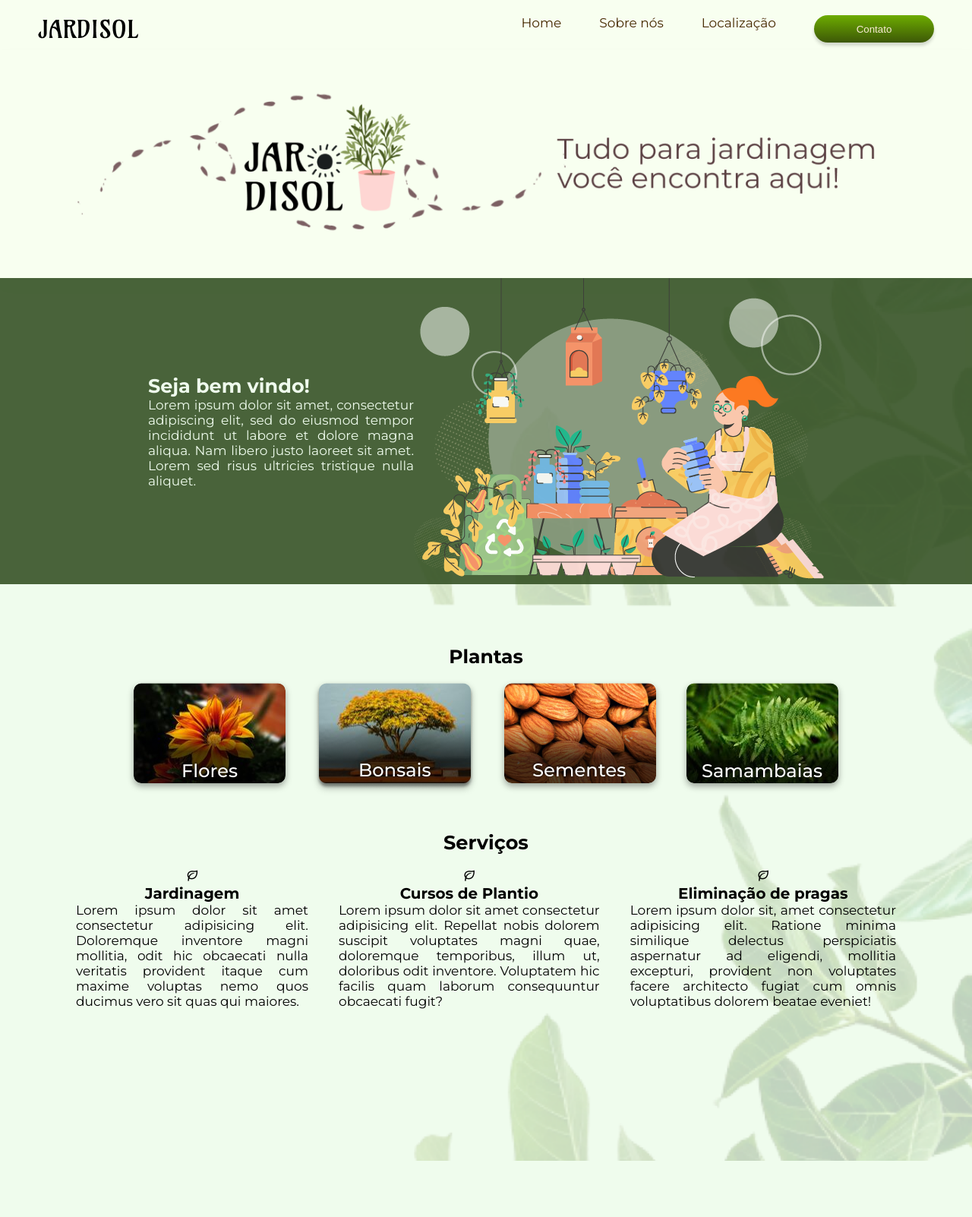
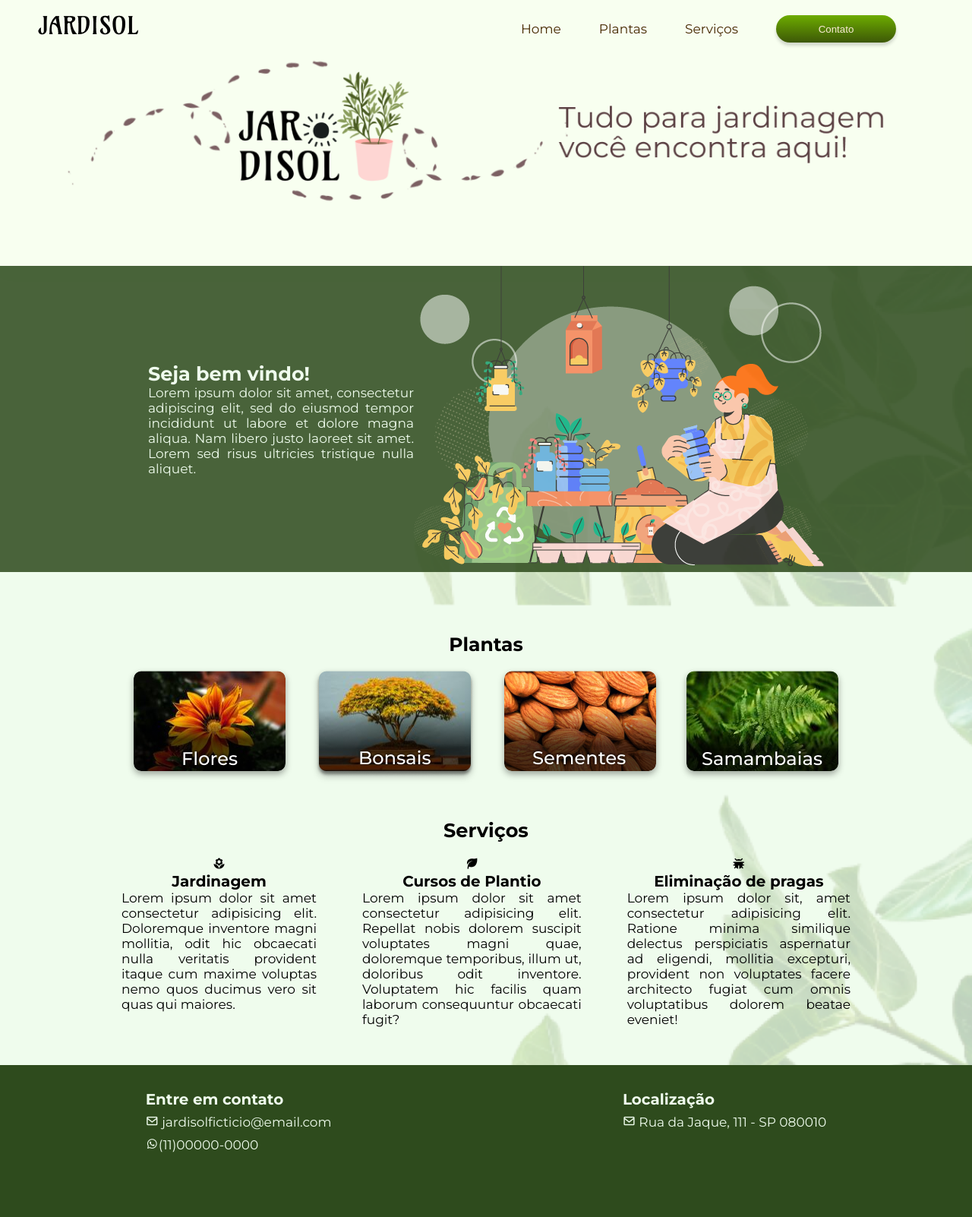
Before and after one commit to jaquelinelima2/site-jardisol, a plain HTML site: page index.html in a window 1280 px wide. Shown: the whole page at 76% size. Before the commit the page ends 1528 px from the top, so only its background shows below. Drawn offline with nearby package versions, Linux system fonts and the light colour scheme.

Commit message:
estilo e menu fixo

```diff
--- a/assets/style/style.css
+++ b/assets/style/style.css
@@ -25,7 +25,9 @@ body{
   background-position: right;
   background-size: cover;
   background-attachment:fixed;
+
 }
+
 
 /*---MENU DE NAVEGAÇÃO---*/
 
@@ -34,21 +36,28 @@ body{
   display: flex;
   flex-direction: row;
   justify-content:right;
-  align-items:center;
-  padding: 2rem 0 1rem;
+  align-items:baseline;
+  padding: 2rem 5rem 1rem;
   background-color: var(--color-secundary);
+  width: 100%;
+  position: fixed;
+  z-index: 1;
 }
 
 @media(max-width:800px){
   .container-header_nav{
     align-items: center;
+    justify-content:center;
     flex-wrap: wrap;
     flex-direction: column;
+    z-index: 0;
+    position: relative;
 
   }
 }
 
 .container-header--nav_ul{
+  align-items: center;
   list-style-type: none;
   display: flex;
   gap: 5rem;
@@ -70,15 +79,10 @@ body{
   font-weight: 400;
 }
 
-/* .container-header--nav_ul li a:hover{
-background-color: var(--color-third-light);
-color: var();
-padding: 5px;
-border-radius: 5rem;
+.container-header--nav_ul li a:hover{
+border-bottom: 2px solid var(--color-third-light);
+}
 
-COLOCAR AQUI UM SUBLINHADO AO INVÉS DE FUNDO
-
-} */
 .container-header_img{
   position: absolute;
   left: 5rem;
@@ -117,7 +121,7 @@ COLOCAR AQUI UM SUBLINHADO AO INVÉS DE FUNDO
 
 .container-header_banner{
   width: 100%;
-  height: 30rem;
+  height: 35rem;
   background-image: url('../images/banner03.png');
   background-size: cover;
   background-position: center;
@@ -143,6 +147,7 @@ COLOCAR AQUI UM SUBLINHADO AO INVÉS DE FUNDO
   opacity: 86%;
 }
 
+
 .article-bemVindo_div{
   width: 35rem;
   text-align:justify;
@@ -151,11 +156,22 @@ COLOCAR AQUI UM SUBLINHADO AO INVÉS DE FUNDO
 
 @media(max-width:800px){
   .article-bemVindo{
-    align-items: center;
-    flex-wrap: wrap;
+    flex-wrap: nowrap;
     flex-direction: column;
   }
-}
+
+  .article-bemVindo_div{
+    margin-top: 2rem;
+    width: 28rem;
+    font-size: 1.5rem;
+  }
+
+  .article-bemVindo img{
+    width: 30rem;
+}}
+
+
+
 
 
 /*---SECTION DAS PLANTAS---*/
@@ -166,6 +182,7 @@ margin-top:8rem;
 padding-bottom:2rem;
 font-weight: 700;
 font-size: 2.5rem;
+
 }
 
 .plantas_ul{
@@ -202,7 +219,7 @@ font-size: 2.5rem;
 /*---SECTION DE SERVIÇOS---*/
 .servicos {
   text-align: center;
-  margin: 5rem 10rem;
+  margin: 5rem 16rem;
 }
 
 .servicos h1{
@@ -213,7 +230,7 @@ font-size: 2.5rem;
   display: flex;
   flex-direction: row;
   justify-content:center;
-  gap:40px;
+  gap:6rem;
 }
 
 @media(max-width:800px){
@@ -230,12 +247,22 @@ font-size: 2.5rem;
 }
 
 .servicos_ul p{
-  text-align: justify;
+  text-align:justify;
 }
 
 /*---RODAPE---*/
 
-.background-rodape{
-  width: 100%;
-  height:5rem;
+.rodape{
+ display: flex;
+ flex-direction: row;
+ justify-content:space-around;
+ padding-top: 3rem;
+ width: 100%;
+ height:20rem;
+ background-color: var(--color-third);
 }
+
+.rodape-contato, .rodape-localizacao{
+  color: var(--color-primary);
+  line-height: 3rem;
+}
--- a/index.html
+++ b/index.html
@@ -12,44 +12,48 @@
 
     <title>Jardisol</title>
   </head>
-  <body>
+  <body name="home">
     <header class="container-header">
-       <nav class="container-header_nav">
-          <a href="#"></a><img src="./assets/images/JARDISOL-logo-top.png" alt="" class="container-header_img">
-          <ul class="container-header--nav_ul">
-          <li><a href="#">Home</a></li>
-          <li><a href="#">Sobre nós</a></li>
-          <li><a href="#">Localização</a></li>
-          <li><label for="contato"><button>Contato</button></label></li>
-               </ul>
-       </nav>
+      <nav class="container-header_nav">
+        <img
+          src="./assets/images/JARDISOL-logo-top.png"
+          alt=""
+          class="container-header_img"
+        />
+        <ul class="container-header--nav_ul">
+          <li><a href="#home">Home</a></li>
+          <li><a href="#plantas">Plantas</a></li>
+          <li><a href="#servicos">Serviços</a></li>
+          <li>
+            <label for="contato"><button>Contato</button></label>
+          </li>
+        </ul>
+      </nav>
       <div class="container-header_banner"></div>
     </header>
 
-
     <main class="containerConteudo">
-
       <article class="article-bemVindo">
         <div class="article-bemVindo_div">
-          <h2>
-            Seja bem vindo!
-          </h2>
-          <p>Lorem ipsum dolor sit amet, consectetur adipiscing elit, sed do eiusmod tempor incididunt ut labore et dolore magna aliqua. Nam libero justo laoreet sit amet. Lorem sed risus ultricies tristique nulla aliquet. </p>
+          <h2>Seja bem vindo!</h2>
+          <p>
+            Lorem ipsum dolor sit amet, consectetur adipiscing elit, sed do
+            eiusmod tempor incididunt ut labore et dolore magna aliqua. Nam
+            libero justo laoreet sit amet. Lorem sed risus ultricies tristique
+            nulla aliquet.
+          </p>
         </div>
-      <img src="./assets/images/jardineira-article-bemvindo.png" alt="">
-
-
+        <img src="./assets/images/jardineira-article-bemvindo.png" alt="" />
       </article>
 
       <section class="plantas">
-        <h1>Plantas</h1>
+        <h1><a name="plantas"></a>Plantas</h1>
         <ul class="plantas_ul">
           <li>
             <img src="./assets/images/flores-200px.jpg" alt="" />
           </li>
           <li>
             <img src="./assets/images/bonsai03-200px.jpg" alt="" />
-
           </li>
           <li>
             <img src="./assets/images/sementes03-200px.jpg" alt="" />
@@ -61,10 +65,10 @@
       </section>
 
       <section class="servicos">
-        <h1>Serviços</h1>
+        <h1><a name="servicos"></a>Serviços</h1>
         <ul class="servicos_ul">
           <li>
-            <i class="bx bx-leaf"></i>
+            <i class='bx bxs-florist'></i>
             <h3>Jardinagem</h3>
             <p>
               Lorem ipsum dolor sit amet consectetur adipisicing elit.
@@ -75,7 +79,7 @@
           </li>
 
           <li>
-            <i class="bx bx-leaf"></i>
+            <i class='bx bxs-leaf'></i>
             <h3>Cursos de Plantio</h3>
             <p>
               Lorem ipsum dolor sit amet consectetur adipisicing elit. Repellat
@@ -86,7 +90,7 @@
           </li>
 
           <li>
-            <i class="bx bx-leaf"></i>
+            <i class='bx bxs-bug'></i>
             <h3>Eliminação de pragas</h3>
             <p>
               Lorem ipsum dolor sit, amet consectetur adipisicing elit. Ratione
@@ -103,9 +107,15 @@
     <div class="background-rodape"></div>
 
     <footer class="rodape">
-      <div class="background-rodape"></div>
-      <div class="contato"></div>
-      <div class="localizacao"></div>
+      <div class="rodape-contato">
+        <h3>Entre em contato</h3>
+        <p><i class="bx bx-envelope"></i> jardisolficticio@email.com</p>
+        <p><i class="bx bxl-whatsapp"></i>(11)00000-0000</p>
+      </div>
+      <div class="rodape-localizacao">
+        <h3>Localização</h3>
+        <p><i class="bx bx-envelope"></i> Rua da Jaque, 111 - SP 080010</p>
+      </div>
     </footer>
   </body>
 </html>
```
